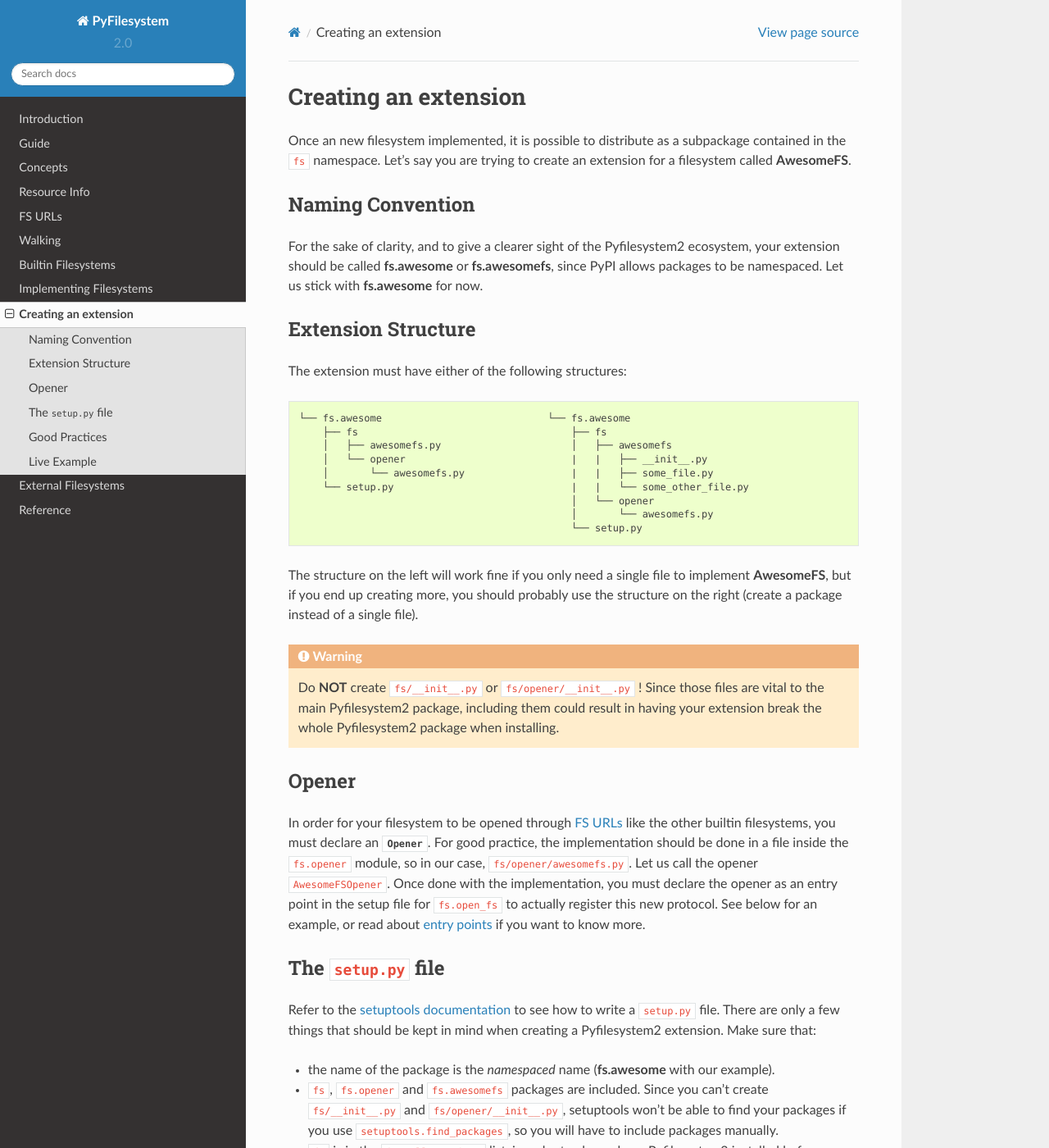
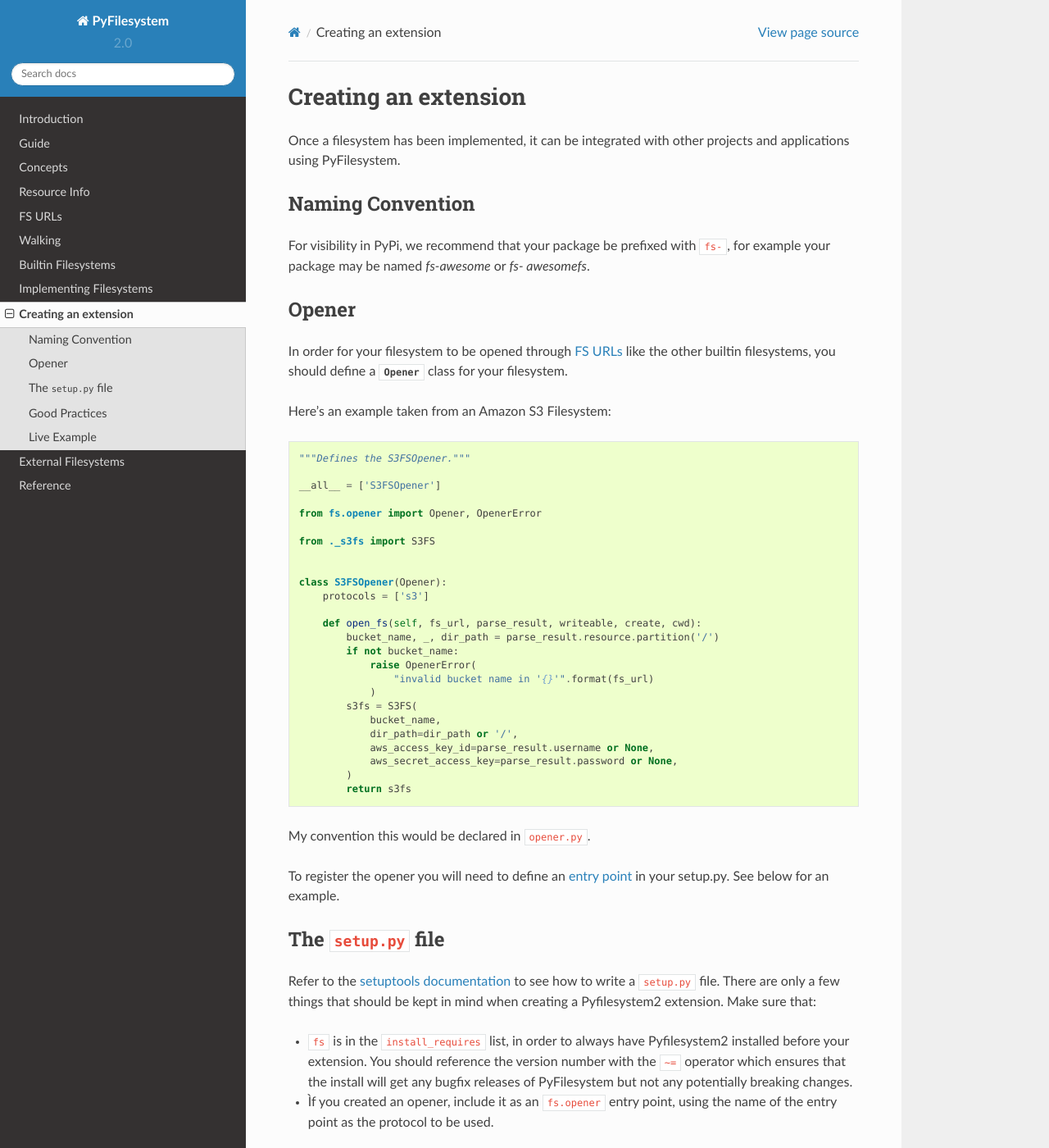
Before and after one commit to PyFilesystem/pyfilesystem2, a Sphinx documentation site: the page built from docs/source/extension.rst, in a window 1280 px wide and 1400 px high. Shown: the whole window at 82% size. Built offline with Sphinx 7.4.7 and the Read the Docs theme 2.0.0, drawn with Linux system fonts in a browser that asks for light colours; some of the changed text lies outside the part shown.

Commit message:
doc fixes

```diff
--- a/docs/source/extension.rst
+++ b/docs/source/extension.rst
@@ -3,63 +3,60 @@
 Creating an extension
 =====================
 
-Once an new filesystem implemented, it is possible to distribute as a
-subpackage contained in the ``fs`` namespace. Let's say you are trying
-to create an extension for a filesystem called **AwesomeFS**.
+Once a filesystem has been implemented, it can be integrated with other
+projects and applications using PyFilesystem.
 
 
 Naming Convention
 -----------------
 
-For the sake of clarity, and to give a clearer sight of the
-Pyfilesystem2 ecosystem, your extension should be called **fs.awesome**
-or **fs.awesomefs**, since PyPI allows packages to be namespaced. Let us
-stick with **fs.awesome** for now.
-
-
-Extension Structure
--------------------
-
-The extension must have either of the following structures: ::
-
-  └── fs.awesome                            └── fs.awesome
-      ├── fs                                    ├── fs
-      │   ├── awesomefs.py                      │   ├── awesomefs
-      │   └── opener                            |   |   ├── __init__.py
-      │       └── awesomefs.py                  |   |   ├── some_file.py
-      └── setup.py                              |   |   └── some_other_file.py
-                                                │   └── opener
-                                                │       └── awesomefs.py
-                                                └── setup.py
-
-
-The structure on the left will work fine if you only need a single file
-to implement **AwesomeFS**, but if you end up creating more,
-you should probably use the structure on the right (create a package
-instead of a single file).
-
-.. warning ::
-
-   Do **NOT** create ``fs/__init__.py`` or ``fs/opener/__init__.py`` ! Since
-   those files are vital to the main Pyfilesystem2 package, including them
-   could result in having your extension break the whole Pyfilesystem2
-   package when installing.
-
+For visibility in PyPi, we recommend that your package be prefixed with
+``fs-``, for example your package may be named `fs-awesome` or `fs-
+awesomefs`.
 
 
 Opener
 ------
 
-In order for your filesystem to be opened through :doc:`openers` like the
-other builtin filesystems, you must declare an :class:`~fs.opener.base.Opener`.
-For good practice, the implementation should be done in a file inside the
-``fs.opener`` module, so in our case, ``fs/opener/awesomefs.py``. Let us call
-the opener ``AwesomeFSOpener``. Once done with the implementation, you must
-declare the opener as an entry point in the setup file for ``fs.open_fs`` to
-actually register this new protocol. See below for an example, or read about
-`entry points <http://setuptools.readthedocs.io/en/latest/setuptools.html?highlight=entry%20points#dynamic-discovery-of-services-and-plugins>`_
-if you want to know more.
+In order for your filesystem to be opened through :doc:`openers` like
+the other builtin filesystems, you should define a
+:class:`~fs.opener.base.Opener` class for your filesystem.
 
+Here's an example taken from an Amazon S3 Filesystem::
+
+
+  """Defines the S3FSOpener."""
+
+  __all__ = ['S3FSOpener']
+
+  from fs.opener import Opener, OpenerError
+
+  from ._s3fs import S3FS
+
+
+  class S3FSOpener(Opener):
+      protocols = ['s3']
+
+      def open_fs(self, fs_url, parse_result, writeable, create, cwd):
+          bucket_name, _, dir_path = parse_result.resource.partition('/')
+          if not bucket_name:
+              raise OpenerError(
+                  "invalid bucket name in '{}'".format(fs_url)
+              )
+          s3fs = S3FS(
+              bucket_name,
+              dir_path=dir_path or '/',
+              aws_access_key_id=parse_result.username or None,
+              aws_secret_access_key=parse_result.password or None,
+          )
+          return s3fs
+
+My convention this would be declared in ``opener.py``.
+
+
+To register the opener you will need to define an `entry point
+<http://setuptools.readthedocs.io/en/latest/setuptools.html?highlight=entry%20points#dynamic-discovery-of-services-and-plugins>`_
+in your setup.py. See below for an example.
 
 
 The ``setup.py`` file
@@ -69,22 +66,13 @@
 to see how to write a ``setup.py`` file. There are only a few things that
 should be kept in mind when creating a Pyfilesystem2 extension. Make sure that:
 
-* the name of the package is the *namespaced* name (**fs.awesome** with our
-  example).
-* ``fs``, ``fs.opener`` and ``fs.awesomefs`` packages are included. Since
-  you can't create ``fs/__init__.py`` and ``fs/opener/__init__.py``, setuptools
-  won't be able to find your packages if you use ``setuptools.find_packages``,
-  so you will have to include packages manually.
-* ``fs`` is in the ``install_requires`` list, in order to
-  always have Pyfilesystem2 installed before your extension.
-* Ìf you created an opener, include it as an ``fs.opener`` entry point, using
-  the name of the entry point as the protocol to be used. If the protocol to
-  open ``AwesomeFS`` were ``awe://``, the entry point declaration would be::
-
-      awe = fs.opener.awesomefs:AwesomeFS
-
-  (format, like any other setuptools entry point, is ``protocol = module.submodule:OpenerClass``).
-
+* ``fs`` is in the ``install_requires`` list, in order to always have
+  Pyfilesystem2 installed before your extension. You should reference
+  the version number with the ``~=`` operator which ensures that the
+  install will get any bugfix releases of PyFilesystem but not any
+  potentially breaking changes.
+* Ìf you created an opener, include it as an ``fs.opener`` entry point,
+  using the name of the entry point as the protocol to be used.
 
 Here is an minimal ``setup.py`` for our project:
 
@@ -92,26 +80,26 @@
 
    from setuptools import setup
    setup(
+       name='fs-awesomefs',  # Name in PyPi
        author="You !",
        author_email="your.email@domain.ext",
        description="An awesome filesystem for pyfilesystem2 !",
-       install_requires=["fs"],
-       entry_points = {'fs.opener': [
-           'awe = fs.opener.awesomefs:AwesomeFS',
-       ]},
+       install_requires=[
+           "fs~=2.0.5"
+       ],
+       entry_points = {
+           'fs.opener': [
+               'awe = awesomefs.opener:AwesomeFSOpener',
+           ]
+       },
        license="MY LICENSE",
-       name='fs.awesome',
-       packages=['fs', 'fs.opener', 'fs.awesome'], # if fs.awesomefs is a package
-       #packages=['fs', 'fs.opener'] # if fs.awesomefs is not a package
+       packages=['awesomefs'],
        version="X.Y.Z",
    )
 
 Good Practices
 --------------
 
-* Use `relative imports <https://www.python.org/dev/peps/pep-0328/#guido-s-decision>`_
-  whenever you try to access to a resource in the ``fs`` module or any of its
-  submodules.
 * Keep track of your achievements ! Add ``__version__``, ``__author__``,
   ``__author_email__`` and ``__license__`` variables to your project
   (either in ``fs/awesomefs.py`` or ``fs/awesomefs/__init__.py`` depending
--- a/docs/source/reference/opener.rst
+++ b/docs/source/reference/opener.rst
@@ -3,11 +3,11 @@
 
 Open filesystems from a URL.
 
-.. automodule:: fs.opener._base
+.. automodule:: fs.opener.base
     :members:
 
-.. automodule:: fs.opener._registry
+.. automodule:: fs.opener.registry
     :members:
 
-.. automodule:: fs.opener._errors
+.. automodule:: fs.opener.errors
     :members:
```
Also changed, not shown: 3 other files.
